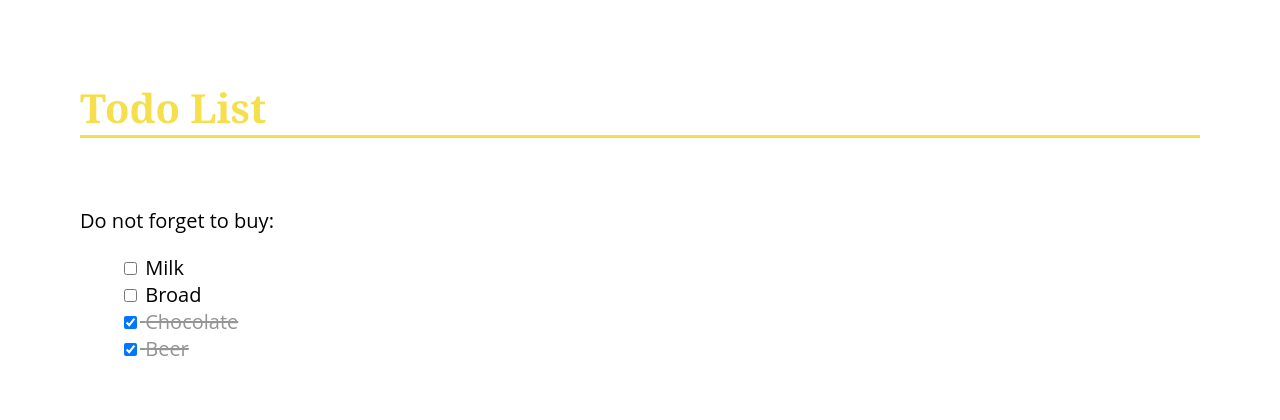
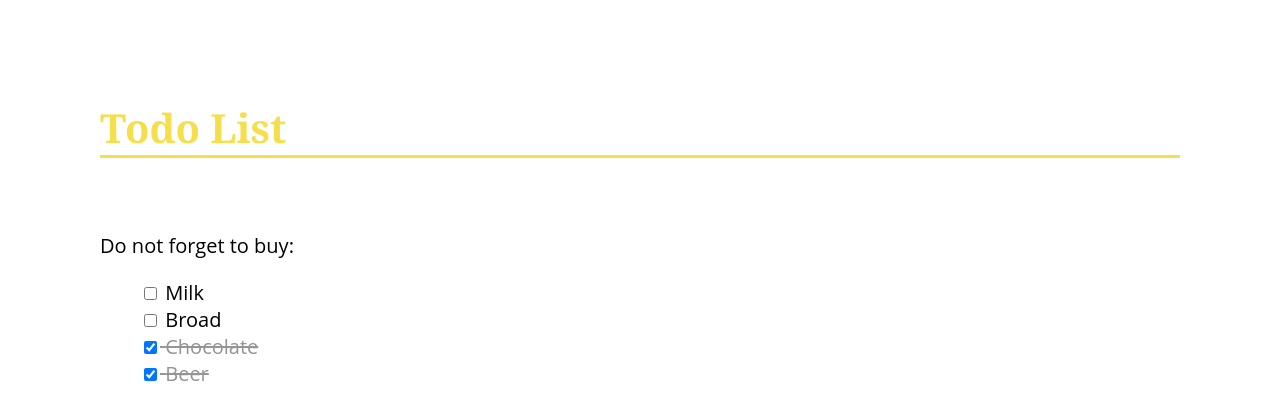
Before and after one commit to pilafdocustud/html-student, a plain HTML site: page css/5-css-inheritance/index.html in a window 1280 px wide. Drawn offline with Linux system fonts and the light colour scheme.

Commit message:
fixed css

```diff
--- a/css/2-css-inheritance/index.css
+++ /dev/null
@@ -1,13 +0,0 @@
-body {
-  margin: 0;
-  padding: 0;
-  font-family: "Open Sans", "Helvetica Neue", sans-serif;
-  color: #000;
-}
-
-.container {
-  width: 50%;
-  margin: 0 auto;
-}
-
-/* PUT YOUR CSS 👇🏻 */
--- a/css/5-css-inheritance/index.css
+++ b/css/5-css-inheritance/index.css
@@ -2,6 +2,7 @@ body {
   margin: 5em;
   padding: 0;
   font-family: "Open Sans", "Helvetica Neue", sans-serif;
+  font-size: 20px;
   color: #000;
 }
 
@@ -17,19 +18,11 @@ h1 {
   border-bottom: solid;
 }
 
-p {
-  list-style-type: none;
-  font-size: 20px;
-}
-
 li {
   list-style-type: none;
-  font-size: 20px;
 }
 
 li.through {
-  list-style-type: none;
-  font-size: 20px;
   color: #939593;
   text-decoration-line: line-through;
   text-decoration-color: #939597;
```
Also changed, not shown: css/2-css-inheritance/index.html (deleted, +0 -16 lines).
